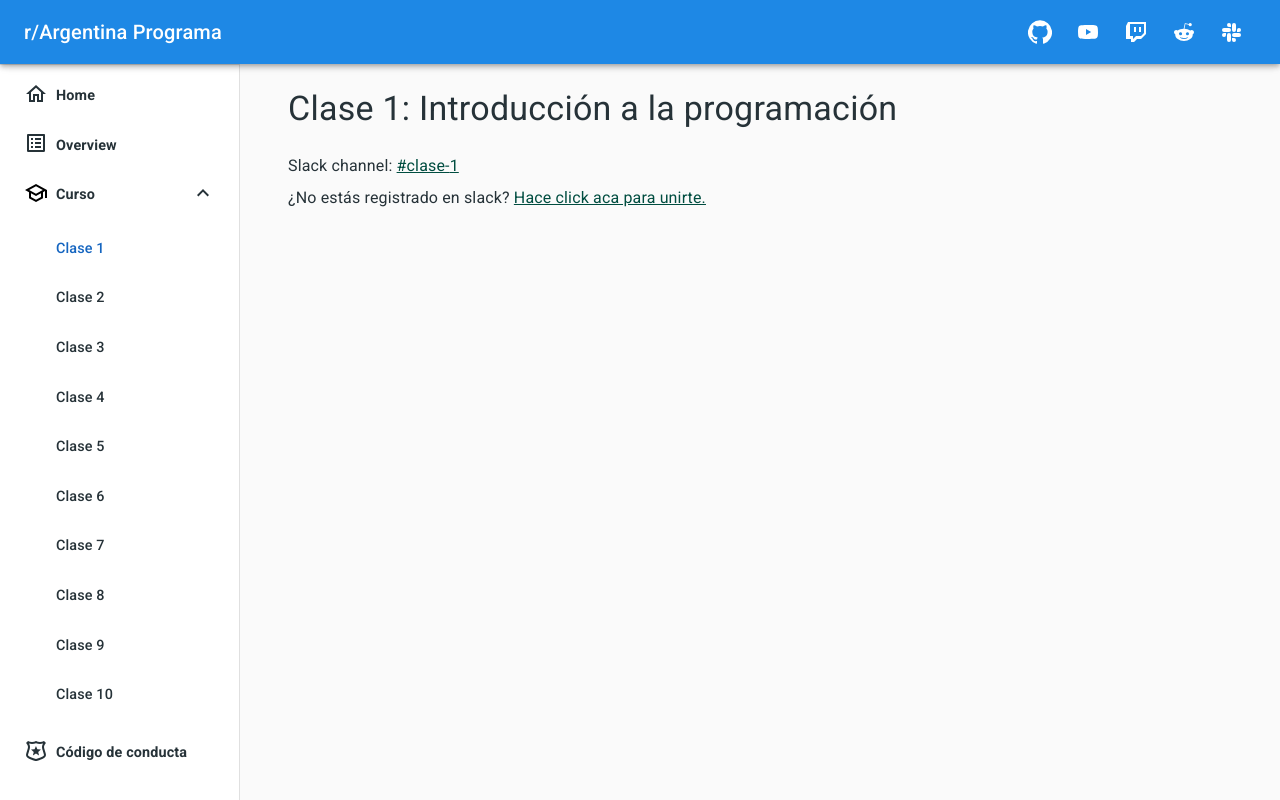
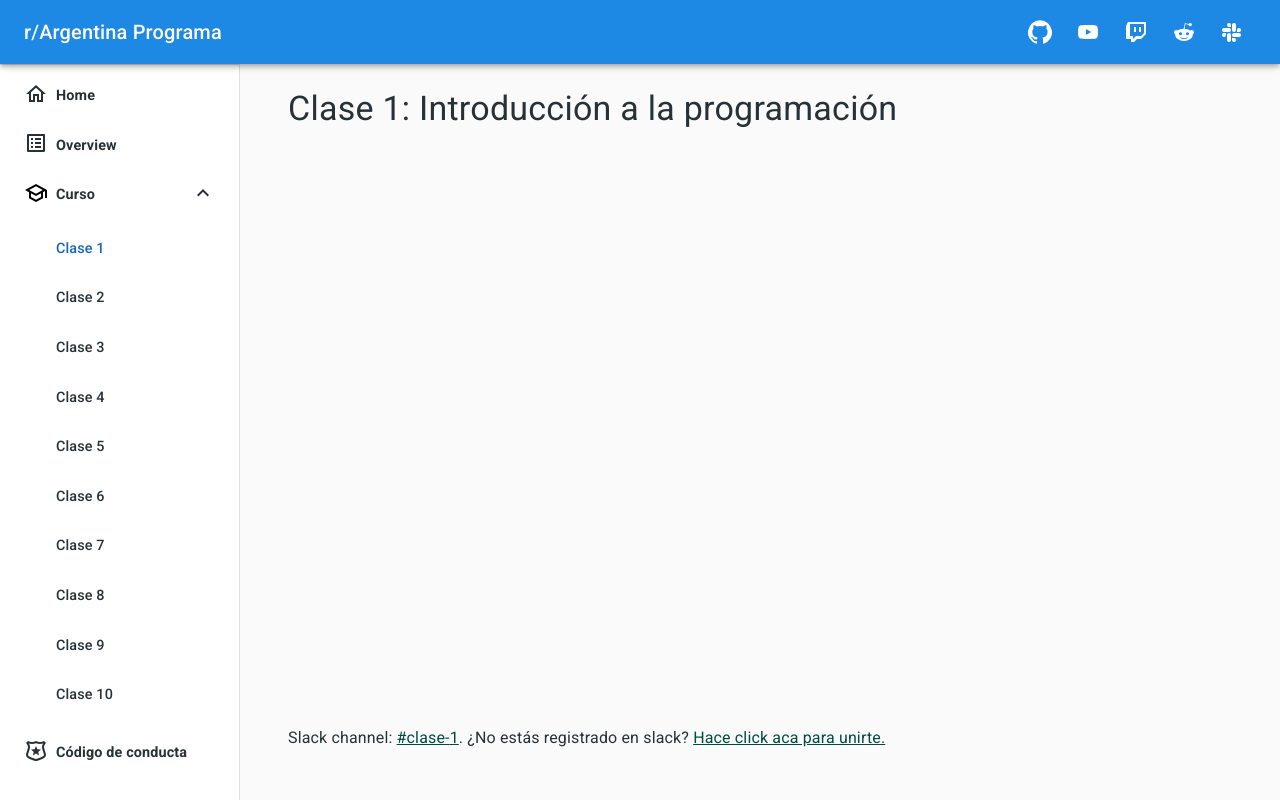
Before and after one commit to alvarovillafane/r-argentina-programa-website, a React (Create React App) app: page /clase/1 in a window 1280 px wide. Shown: the top 800 px of the page. Built offline with nearby package versions, Linux system fonts and the light colour scheme.

Commit message:
Movi slack channel info al final de la pagina

```diff
--- a/src/components/Clase.js
+++ b/src/components/Clase.js
@@ -35,7 +35,7 @@ const styles = theme => ({
   },
   slack: {
     '& p': {
-      marginTop: theme.spacing(1),
+      marginTop: theme.spacing(2),
     },
     '& a': {
       color: teal[900],
@@ -56,6 +56,9 @@ class Clase extends React.Component {
     return (
       <Container className={classes.root}>
         <Typography variant="h4" component="h1" className={classes.titulo}>{clase.titulo}</Typography>
+        <div className={classes.videoWrapper}>
+          <YouTube videoId={clase.youtube_id} />
+        </div>
         <div className={classes.slack}>
           <Typography>Slack channel: <a
                 href={`https://rargentinaprograma.slack.com/archives/${clase.slack_channel}`}
@@ -63,9 +66,7 @@ class Clase extends React.Component {
                 target="_blank"
               >
                 #clase-{clase.id}
-              </a>
-          </Typography>
-          <Typography>¿No estás registrado en slack? <a
+              </a>. ¿No estás registrado en slack? <a
               href={slackLink}
               rel="noopener noreferrer"
               target="_blank"
@@ -74,9 +75,6 @@ class Clase extends React.Component {
             </a>
           </Typography>
         </div>
-        <div className={classes.videoWrapper}>
-          <YouTube videoId={clase.youtube_id} />
-        </div>
       </Container>
     )
   }
```
